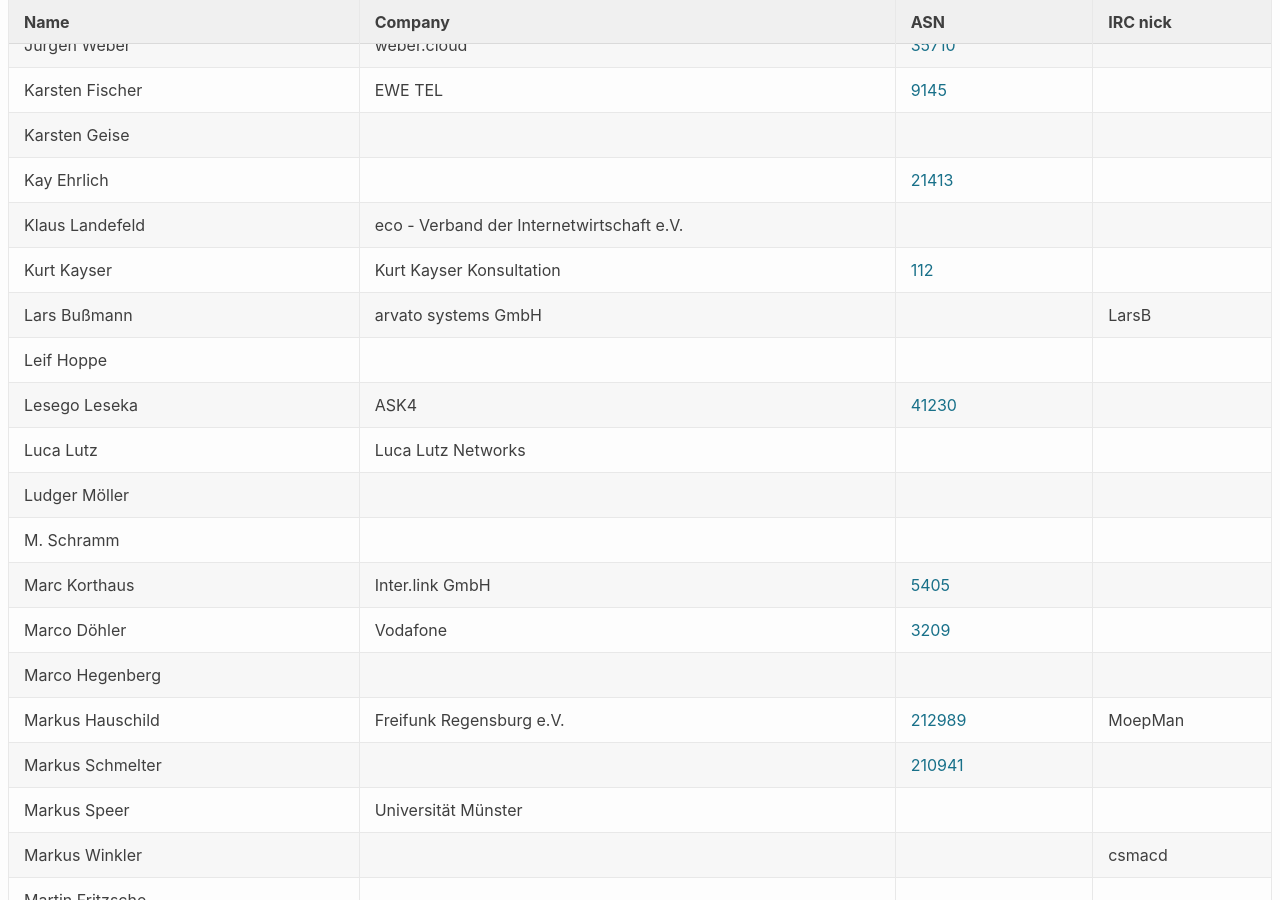
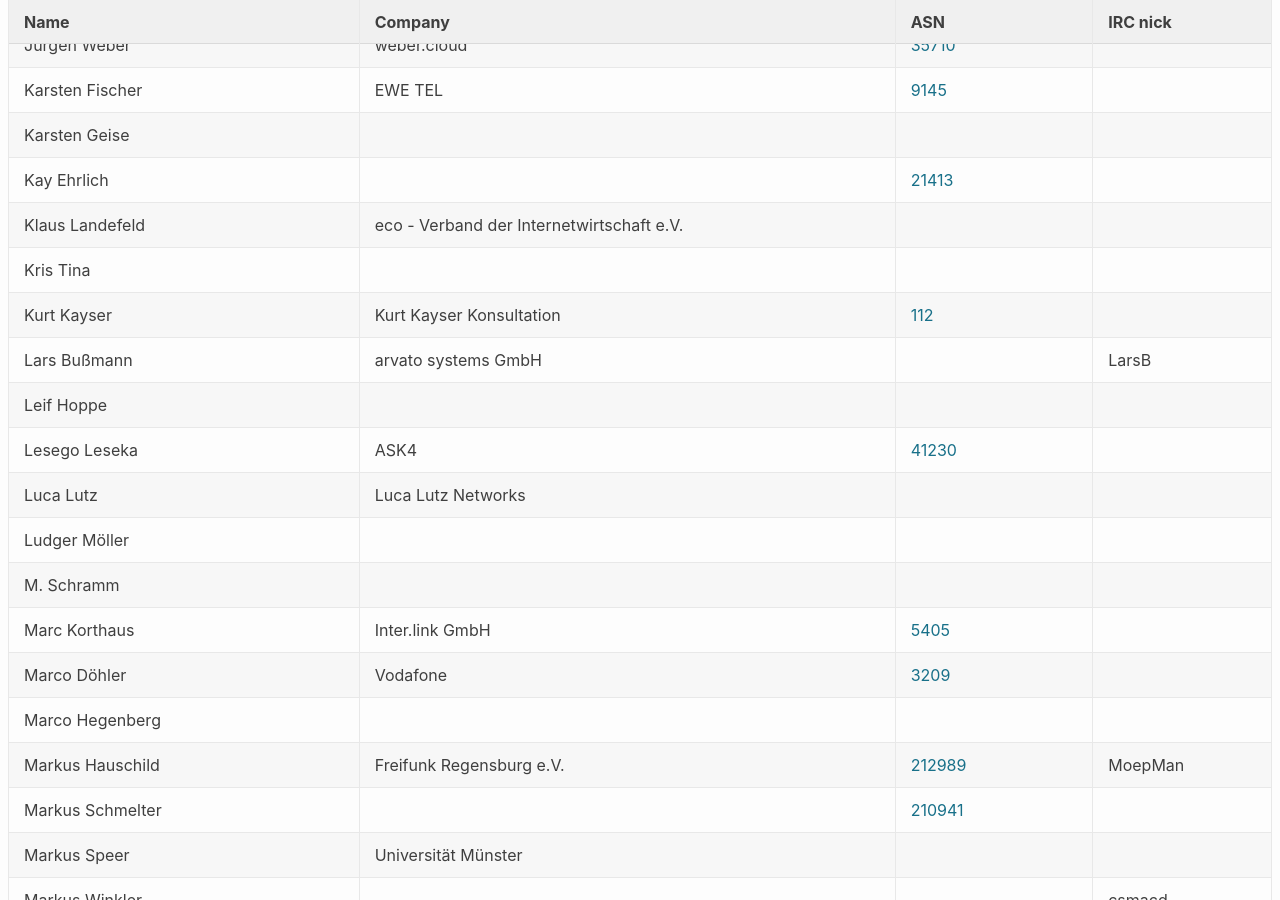
Before and after one commit to denog/pretix-attendeelist, a Jekyll site: the page built from denog15/index.md, in a window 1280 px wide and 900 px high, scrolled down 22659 px. Built offline with Jekyll 4.4.1, drawn with Linux system fonts in a browser that asks for light colours.

Commit message:
Latest data: Sun Nov 19 12:35:27 UTC 2023

```diff
--- a/_data/attendees_denog15_online.json
+++ b/_data/attendees_denog15_online.json
@@ -464,6 +464,12 @@
   {
     "name": "Klaus Landefeld",
     "company": "eco - Verband der Internetwirtschaft e.V.",
+    "irc": null,
+    "asn": null
+  },
+  {
+    "name": "Kris Tina",
+    "company": null,
     "irc": null,
     "asn": null
   },
```
